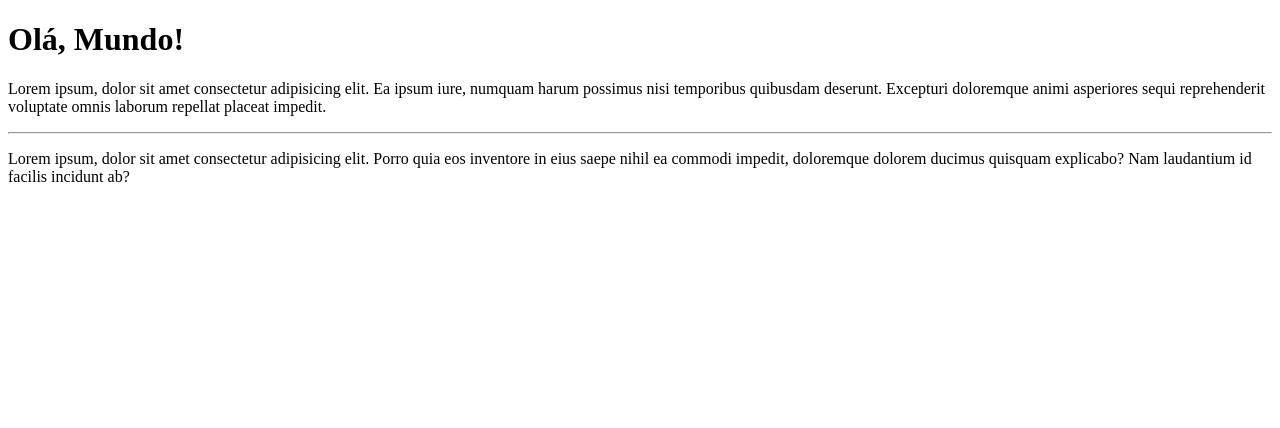
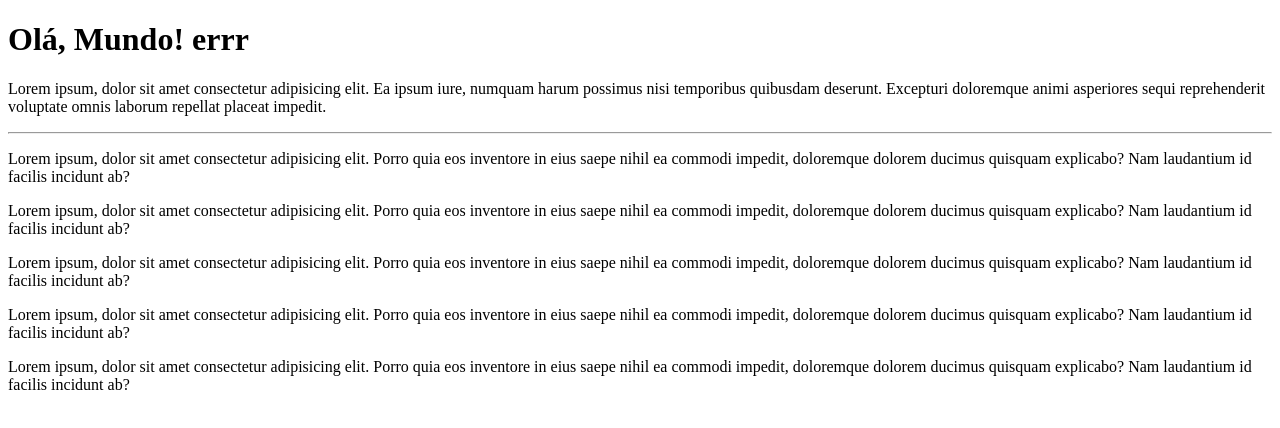
Before and after one commit to jpestanislau/Ola-Mundo, a plain HTML site: page site-exemplo/index.html in a window 1280 px wide. Drawn offline with Linux system fonts and the light colour scheme.

Commit message:
Update index.html

```diff
--- a/site-exemplo/index.html
+++ b/site-exemplo/index.html
@@ -7,9 +7,13 @@
     <title>Meu Primeiro Site em Repositório</title>
 </head>
 <body>
-    <h1>Olá, Mundo!</h1>
+    <h1>Olá, Mundo! errr</h1>
     <p>Lorem ipsum, dolor sit amet consectetur adipisicing elit. Ea ipsum iure, numquam harum possimus nisi temporibus quibusdam deserunt. Excepturi doloremque animi asperiores sequi reprehenderit voluptate omnis laborum repellat placeat impedit.</p>
     <hr>
     <p>Lorem ipsum, dolor sit amet consectetur adipisicing elit. Porro quia eos inventore in eius saepe nihil ea commodi impedit, doloremque dolorem ducimus quisquam explicabo? Nam laudantium id facilis incidunt ab?</p>
+    <p>Lorem ipsum, dolor sit amet consectetur adipisicing elit. Porro quia eos inventore in eius saepe nihil ea commodi impedit, doloremque dolorem ducimus quisquam explicabo? Nam laudantium id facilis incidunt ab?</p>
+    <p>Lorem ipsum, dolor sit amet consectetur adipisicing elit. Porro quia eos inventore in eius saepe nihil ea commodi impedit, doloremque dolorem ducimus quisquam explicabo? Nam laudantium id facilis incidunt ab?</p>
+    <p>Lorem ipsum, dolor sit amet consectetur adipisicing elit. Porro quia eos inventore in eius saepe nihil ea commodi impedit, doloremque dolorem ducimus quisquam explicabo? Nam laudantium id facilis incidunt ab?</p>
+    <p>Lorem ipsum, dolor sit amet consectetur adipisicing elit. Porro quia eos inventore in eius saepe nihil ea commodi impedit, doloremque dolorem ducimus quisquam explicabo? Nam laudantium id facilis incidunt ab?</p>
 </body>
 </html>
```
